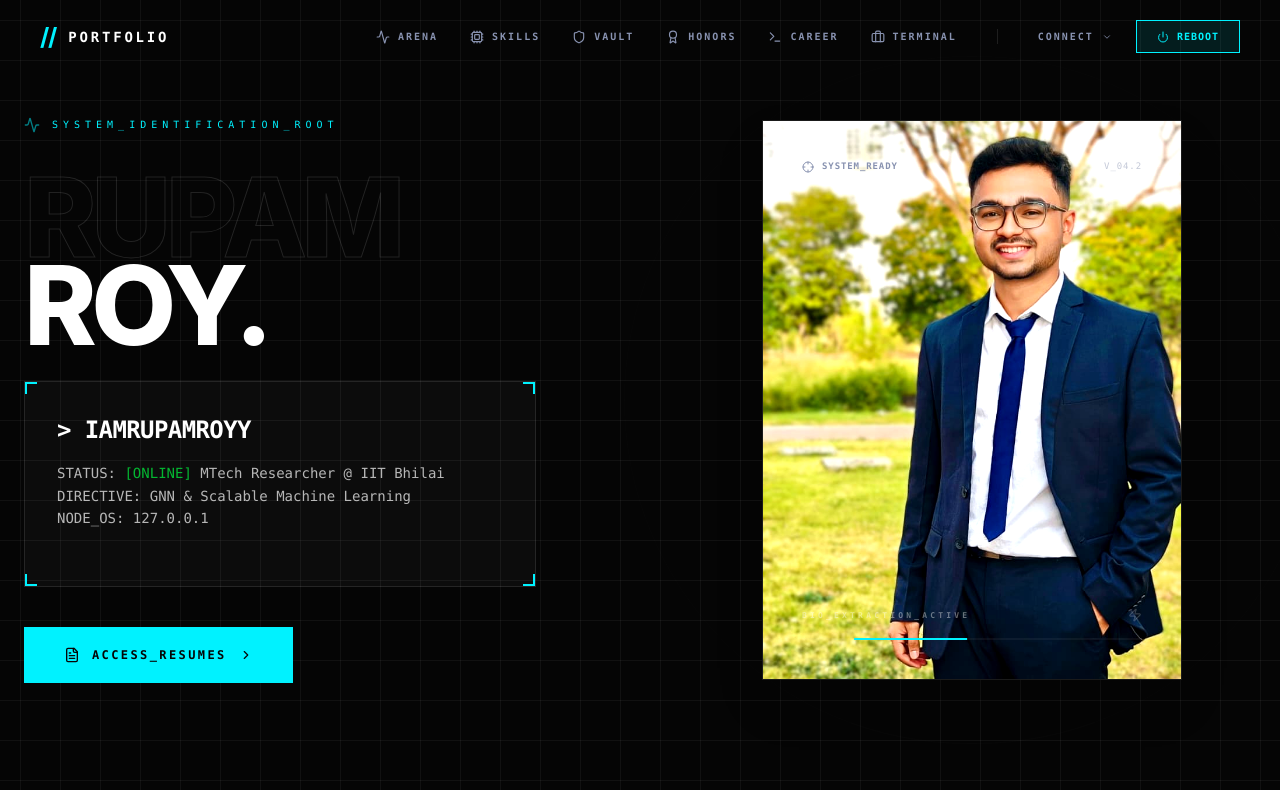
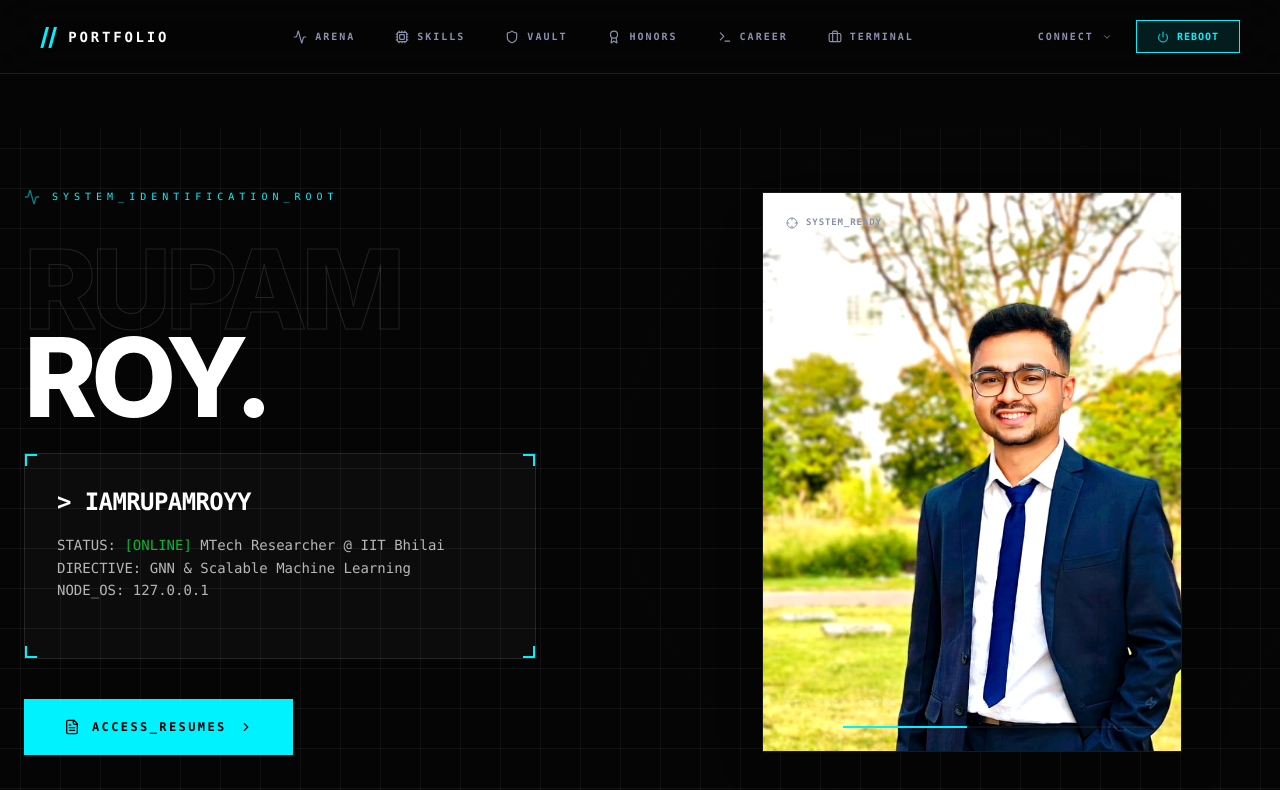
Before and after one commit to iamrupamroyy/iamrupamroyy.github.io, a React (Vite) app: page / in a window 1280 px wide. Shown: the top 790 px of the page. Built offline with nearby package versions, Linux system fonts and the light colour scheme.

Commit message:
Improved responsiveness for smaller screens

```diff
--- a/src/app/AppRoot.tsx
+++ b/src/app/AppRoot.tsx
@@ -41,7 +41,7 @@ export default function AppRoot() {
 
         <Navbar />
 
-        <main className="relative z-10 flex flex-col pb-32">
+        <main className="relative z-10 flex flex-col pb-32 pt-24 md:pt-32">
           <TechNoirHero />
           <ArenaSection />
           <TechStackMatrix />
--- a/src/app/components/Navbar.tsx
+++ b/src/app/components/Navbar.tsx
@@ -1,7 +1,8 @@
 import { useState, useEffect } from 'react';
 import { motion, AnimatePresence } from 'motion/react';
-import { Menu, X, Power, Terminal, Shield, Cpu, Activity, Briefcase, Linkedin, Github, Mail, Award, ChevronDown } from 'lucide-react';
+import { Menu, X, Power, Terminal, Shield, Cpu, Activity, Briefcase, Linkedin, Github, Mail, Award, ChevronDown, Radio } from 'lucide-react';
 import { twMerge } from 'tailwind-merge';
+import { Link, useLocation, useNavigate } from 'react-router';
 import portfolioData from '../../data/config.json';
 
 const iconMap: Record<string, any> = {
@@ -10,16 +11,18 @@ const iconMap: Record<string, any> = {
   Shield: <Shield size={14} />,
   Terminal: <Terminal size={14} />,
   Award: <Award size={14} />,
-  Briefcase: <Briefcase size={14} />
+  Briefcase: <Briefcase size={14} />,
+  Radio: <Radio size={14} />
 };
 
 const mobileIconMap: Record<string, any> = {
-  Activity: <Activity size={20} />,
-  Cpu: <Cpu size={20} />,
-  Shield: <Shield size={20} />,
-  Terminal: <Terminal size={20} />,
-  Award: <Award size={20} />,
-  Briefcase: <Briefcase size={20} />
+  Activity: <Activity size={18} />,
+  Cpu: <Cpu size={18} />,
+  Shield: <Shield size={18} />,
+  Terminal: <Terminal size={18} />,
+  Award: <Award size={18} />,
+  Briefcase: <Briefcase size={18} />,
+  Radio: <Radio size={18} />
 };
 
 const socialIconMap: Record<string, any> = {
@@ -35,10 +38,12 @@ export const Navbar = () => {
   const [themeMode, setThemeMode] = useState<'dark' | 'light'>('dark');
   const navLinks = portfolioData.navigation;
   const socials = portfolioData.socials;
+  const location = useLocation();
+  const navigate = useNavigate();
 
   useEffect(() => {
     const handleScroll = () => {
-      setIsScrolled(window.scrollY > 50);
+      setIsScrolled(window.scrollY > 20);
     };
     window.addEventListener('scroll', handleScroll);
     return () => window.removeEventListener('scroll', handleScroll);
@@ -60,34 +65,75 @@ export const Navbar = () => {
     }, 150);
   };
 
+  const handleNavClick = (e: React.MouseEvent, href: string) => {
+    e.preventDefault();
+    setIsMobileMenuOpen(false);
+
+    if (href.startsWith('#')) {
+      if (location.pathname === '/') {
+        const el = document.querySelector(href);
+        if (el) el.scrollIntoView({ behavior: 'smooth' });
+      } else {
+        navigate('/');
+        setTimeout(() => {
+          const el = document.querySelector(href);
+          if (el) el.scrollIntoView({ behavior: 'smooth' });
+        }, 150);
+      }
+    }
+  };
+
   return (
     <>
       <motion.nav
         initial={{ y: -100 }}
         animate={{ y: 0 }}
         className={twMerge(
-          'fixed top-0 left-0 right-0 z-50 hidden lg:flex items-center justify-between px-10 py-5 transition-all duration-500',
-          isScrolled ? 'backdrop-blur-xl border-b' : 'bg-transparent border-transparent'
+          'fixed top-0 left-0 right-0 z-50 hidden lg:flex transition-all duration-500 border-b',
+          'backdrop-blur-xl bg-black/40 border-white/5',
+          isScrolled ? 'bg-black/80 border-white/10' : ''
         )}
         style={{
-          backgroundColor: isScrolled ? 'var(--bg)' : 'transparent',
-          borderColor: isScrolled ? 'var(--border-color)' : 'transparent',
+          backgroundColor: 'var(--bg-nav)',
+          borderColor: 'var(--border-color)'
         }}
       >
-        <div
+        <div className="w-full max-w-7xl mx-auto px-10 py-5 flex items-center justify-between">
+            <Link
+              to="/"
               onClick={() => window.scrollTo({ top: 0, behavior: 'smooth' })}
-          className="flex items-center gap-3 text-2xl font-bold tracking-tighter group cursor-pointer"
+              className="flex items-center gap-3 text-2xl font-bold tracking-tighter group cursor-pointer mr-8"
             >
               <span style={{ color: 'var(--cyan)' }} className="group-hover:animate-pulse">{'//'}</span>
               <span style={{ color: 'var(--fg)' }} className="font-mono uppercase tracking-[0.2em] text-sm">Portfolio</span>
+            </Link>
+
+            <div className="flex-1 flex items-center justify-center gap-6 xl:gap-10">
+                {navLinks.map((link: any) => (
+                  <div key={link.name}>
+                    {link.href.startsWith('/') ? (
+                        <Link
+                          to={link.href}
+                          className={twMerge(
+                            "relative group flex flex-col items-center px-4 py-2 transition-all",
+                            link.special ? "border border-[var(--cyan)] bg-[var(--cyan-dim)] shadow-[0_0_15px_rgba(0,242,255,0.1)] hover:bg-[var(--cyan)]" : ""
+                          )}
+                        >
+                          <div className="flex items-center gap-2 text-[10px] font-mono font-bold tracking-[0.2em] transition-colors"
+                              style={{ color: link.special ? (location.pathname === link.href ? 'white' : 'var(--cyan)') : 'var(--fg-muted)' }}>
+                            <span className={twMerge("transition-colors", !link.special && "group-hover:text-[var(--cyan)]")}>
+                              {iconMap[link.icon] || <Activity size={14} />}
+                            </span>
+                            <span className={twMerge("transition-colors", !link.special && "group-hover:text-white")}>{link.name.toUpperCase()}</span>
                           </div>
-
-        <div className="flex items-center gap-10">
-          <div className="flex items-center gap-8 border-r pr-10" style={{ borderColor: 'var(--border-color)' }}>
-            {navLinks.map((link) => (
+                          {!link.special && (
+                            <span className={twMerge("absolute -bottom-1 left-0 h-[1px] bg-[var(--cyan)] transition-all duration-300 group-hover:w-full", location.pathname === link.href ? 'w-full' : 'w-0')} />
+                          )}
+                        </Link>
+                    ) : (
                         <a
-                key={link.name}
                           href={link.href}
+                          onClick={(e) => handleNavClick(e, link.href)}
                           className="relative group flex flex-col items-center"
                         >
                           <div className="flex items-center gap-2 text-[10px] font-mono font-bold tracking-[0.2em] transition-colors" style={{ color: 'var(--fg-muted)' }}>
@@ -98,10 +144,12 @@ export const Navbar = () => {
                           </div>
                           <span className="absolute -bottom-1 left-0 w-0 h-[1px] bg-[var(--cyan)] transition-all duration-300 group-hover:w-full" />
                         </a>
+                    )}
+                  </div>
                 ))}
             </div>
 
-          <div className="flex items-center gap-6">
+            <div className="flex items-center gap-6 ml-8">
                 <div className="relative group/social">
                   <button
                     onMouseEnter={() => setIsSocialMenuOpen(true)}
@@ -122,7 +170,7 @@ export const Navbar = () => {
                         className="absolute top-full right-0 mt-4 p-2 border bg-[var(--bg)] min-w-[180px] shadow-2xl backdrop-blur-xl"
                         style={{ borderColor: 'var(--border-color)' }}
                       >
-                     {socials.map((social) => (
+                        {socials.map((social: any) => (
                           <a
                             key={social.platform}
                             href={social.url}
@@ -153,64 +201,84 @@ export const Navbar = () => {
       </motion.nav>
 
       {/* Mobile & Tablet Header */}
-      <div className="lg:hidden fixed top-0 left-0 right-0 z-50 backdrop-blur-md border-b flex justify-between items-center p-5" style={{ backgroundColor: 'var(--bg)', borderColor: 'var(--border-color)' }}>
-        <div
+      <div className="lg:hidden fixed top-0 left-0 right-0 z-50 backdrop-blur-md border-b flex justify-between items-center p-4" style={{ backgroundColor: 'var(--bg)', borderColor: 'var(--border-color)' }}>
+        <Link
+          to="/"
           onClick={() => window.scrollTo({ top: 0, behavior: 'smooth' })}
           className="text-lg font-bold font-mono tracking-widest cursor-pointer"
         >
           <span style={{ color: 'var(--cyan)' }}>{'//'}</span>
           <span style={{ color: 'var(--fg)' }}> Portfolio</span>
-        </div>
+        </Link>
         <button
           onClick={() => setIsMobileMenuOpen(!isMobileMenuOpen)}
-          className="p-2 transition-transform active:scale-90"
+          className="p-1 transition-transform active:scale-90"
           style={{ color: 'var(--cyan)' }}
         >
-          {isMobileMenuOpen ? <X size={28} /> : <Menu size={28} />}
+          {isMobileMenuOpen ? <X size={24} /> : <Menu size={24} />}
         </button>
       </div>
 
       <AnimatePresence>
         {isMobileMenuOpen && (
           <motion.div
-            initial={{ opacity: 0, x: '100%' }}
-            animate={{ opacity: 1, x: 0 }}
-            exit={{ opacity: 0, x: '100%' }}
-            className="lg:hidden fixed inset-0 z-40 flex flex-col p-10 pt-28"
+            initial={{ opacity: 0, y: '100%' }}
+            animate={{ opacity: 1, y: 0 }}
+            exit={{ opacity: 0, y: '100%' }}
+            className="lg:hidden fixed inset-0 z-40 flex flex-col p-8 pt-20"
             style={{ backgroundColor: 'var(--bg)' }}
           >
             <div className="absolute inset-0 opacity-[0.03] bg-blueprint pointer-events-none" />
 
-            <div className="flex flex-col gap-8 relative z-10">
-              {navLinks.map((link) => (
+            <div className="flex-1 overflow-y-auto flex flex-col gap-3 relative z-10 scrollbar-hide">
+              {navLinks.map((link: any) => (
+                <div key={link.name}>
+                   {link.href.startsWith('/') ? (
+                     <Link
+                        to={link.href}
+                        onClick={() => setIsMobileMenuOpen(false)}
+                        className={twMerge(
+                          "group flex flex-col border-b py-3",
+                          link.special ? "border-[var(--cyan)] bg-[var(--cyan-dim)]/20 px-3" : ""
+                        )}
+                        style={{ borderColor: link.special ? 'var(--cyan)' : 'var(--border-color)' }}
+                      >
+                        <div className="flex items-center justify-between">
+                          <div className="flex items-center gap-4">
+                            <span style={{ color: link.special ? 'white' : 'var(--cyan)' }}>{mobileIconMap[link.icon] || <Activity size={18} />}</span>
+                            <span className="text-xl font-heading font-extrabold uppercase tracking-tighter" style={{ color: link.special ? 'var(--cyan)' : 'var(--fg)' }}>{link.name}</span>
+                          </div>
+                          <span className="font-mono text-[9px] opacity-40 uppercase tracking-widest" style={{ color: 'var(--fg-muted)' }}>{link.detail}</span>
+                        </div>
+                      </Link>
+                   ) : (
                      <a
-                  key={link.name}
                         href={link.href}
-                  onClick={() => setIsMobileMenuOpen(false)}
-                  className="group flex flex-col border-b py-5"
+                        onClick={(e) => handleNavClick(e, link.href)}
+                        className="group flex flex-col border-b py-3"
                         style={{ borderColor: 'var(--border-color)' }}
                       >
                         <div className="flex items-center justify-between">
-                    <div className="flex items-center gap-5">
-                       <span style={{ color: 'var(--cyan)' }}>
-                         {mobileIconMap[link.icon] || <Activity size={20} />}
-                       </span>
-                       <span className="text-3xl font-heading font-extrabold uppercase tracking-tighter" style={{ color: 'var(--fg)' }}>{link.name}</span>
+                          <div className="flex items-center gap-4">
+                            <span style={{ color: 'var(--cyan)' }}>{mobileIconMap[link.icon] || <Activity size={18} />}</span>
+                            <span className="text-xl font-heading font-extrabold uppercase tracking-tighter" style={{ color: 'var(--fg)' }}>{link.name}</span>
                           </div>
                           <span className="font-mono text-[10px] opacity-40 uppercase tracking-widest" style={{ color: 'var(--fg-muted)' }}>{link.detail}</span>
                         </div>
                       </a>
+                   )}
+                </div>
               ))}
             </div>
 
-            <div className="mt-auto grid grid-cols-3 gap-4 pb-10">
-              {socials.map((social) => (
+            <div className="grid grid-cols-3 gap-3 py-6">
+              {socials.map((social: any) => (
                 <a
                   key={social.platform}
                   href={social.url}
                   target="_blank"
                   rel="noreferrer"
-                  className="flex items-center justify-center p-4 border rounded-none"
+                  className="flex items-center justify-center p-3 border rounded-none"
                   style={{ borderColor: 'var(--border-color)', color: 'var(--fg)' }}
                 >
                   {socialIconMap[social.platform]}
@@ -220,10 +288,10 @@ export const Navbar = () => {
 
             <button
               onClick={() => { triggerSystemReboot(); setIsMobileMenuOpen(false); }}
-              className="flex items-center justify-center gap-4 py-6 border font-mono text-sm font-bold tracking-[0.4em]"
+              className="flex items-center justify-center gap-3 py-4 border font-mono text-sm font-bold tracking-[0.4em]"
               style={{ borderColor: 'var(--cyan)', color: 'var(--cyan)', backgroundColor: 'var(--cyan-dim)' }}
             >
-              <Power size={24} />
+              <Power size={20} />
               SYSTEM_REBOOT
             </button>
           </motion.div>
--- a/src/app/components/TechNoirHero.tsx
+++ b/src/app/components/TechNoirHero.tsx
@@ -1,5 +1,5 @@
 import { motion, AnimatePresence } from 'motion/react';
-import { useState, useEffect, useContext } from 'react';
+import { useState, useRef, useEffect, useContext } from 'react';
 import { Download, FileText, ChevronRight, Activity, Crosshair, Zap } from 'lucide-react';
 import portfolioData from '../../data/config.json';
 import { AppContext } from '../AppRoot';
@@ -33,12 +33,13 @@ const TypewriterText = ({ text, delay = 0, speed = 30, start = false }: { text:
 export const TechNoirHero = () => {
   const [isFocused, setIsFocused] = useState(false);
   const [showResumeMenu, setShowResumeMenu] = useState(false);
+  const [imageLoaded, setImageLoaded] = useState(false);
   const { profile, resumes } = portfolioData;
   const { isLoaded } = useContext(AppContext);
 
   return (
-    <section className="relative min-h-screen flex items-center justify-center px-6 overflow-hidden bg-blueprint py-24 md:py-0">
-      <div className="relative z-10 w-full max-w-7xl mx-auto flex flex-col md:flex-row items-center justify-between gap-16 lg:gap-24">
+    <section className="relative min-h-[calc(100vh-80px)] flex items-center justify-center px-6 overflow-hidden bg-blueprint pt-12 pb-20">
+      <div className="relative z-10 w-full max-w-7xl mx-auto flex flex-col md:flex-row items-center justify-between gap-12 lg:gap-24">
 
         {/* Left Side: Text Block */}
         <div className="w-full md:w-1/2 flex flex-col justify-center gap-8 order-2 md:order-1">
@@ -58,7 +59,7 @@ export const TechNoirHero = () => {
             initial={{ opacity: 0, y: 30 }}
             animate={{ opacity: 1, y: 0 }}
             transition={{ duration: 0.8, delay: 0.2 }}
-            className="text-7xl md:text-8xl lg:text-[110px] font-heading font-extrabold tracking-tighter uppercase leading-[0.8]"
+            className="text-6xl sm:text-7xl md:text-8xl lg:text-[110px] font-heading font-extrabold tracking-tighter uppercase leading-[0.8]"
             style={{ color: 'var(--fg)' }}
           >
             <span className="text-transparent block" style={{ WebkitTextStroke: '1px var(--stroke-color)', opacity: 0.4 }}>
@@ -134,34 +135,37 @@ export const TechNoirHero = () => {
           </motion.div>
         </div>
 
-        {/* Right Side: High-Impact Pop-Out Portrait */}
+        {/* Right Side: Pop-Out Portrait - Optimized for small screen heights */}
         <div className="w-full md:w-1/2 flex items-center justify-center order-1 md:order-2 px-4 md:px-0">
           <div className="relative w-full flex justify-center">
 
-            {/* Background Static HUD Circle */}
             <div className="absolute -inset-8 md:-inset-16 border border-white/5 rounded-full pointer-events-none opacity-20" />
 
             <div
-              className="relative w-full max-w-[280px] h-[380px] md:max-w-[420px] md:h-[560px] group cursor-none overflow-visible"
+              className="relative w-full max-w-[260px] aspect-[3/4] sm:max-w-[320px] md:max-w-[420px] md:h-[560px] group cursor-none"
               onMouseEnter={() => setIsFocused(true)}
               onMouseLeave={() => setIsFocused(false)}
             >
-              {/* Layer 1: The Original Vivid Background Image */}
+              {/* Main Image Container */}
               <div className="absolute inset-0 z-0 border overflow-hidden transition-all duration-700 shadow-2xl bg-black"
                    style={{ borderColor: isFocused ? 'var(--cyan)' : 'var(--border-color)' }}>
+
+                {!imageLoaded && <div className="absolute inset-0 bg-white/5 animate-pulse" />}
+
                 <img
                   src={profile.heroImage}
                   alt="Background"
-                  className={`w-full h-full object-cover transition-all duration-1000 ${isFocused ? 'grayscale blur-md opacity-30 brightness-50' : 'brightness-110 contrast-110 opacity-100'}`}
+                  onLoad={() => setImageLoaded(true)}
+                  className={`w-full h-full object-cover object-top transition-all duration-1000 ${!imageLoaded ? 'opacity-0' : isFocused ? 'grayscale blur-md opacity-30 brightness-50' : 'brightness-110 contrast-110 opacity-100'}`}
                 />
               </div>
 
-              {/* Layer 2: The Transparent Person (Pop-Out) */}
+              {/* Pop-Out Layer */}
               <motion.div
                 animate={{
                   scale: isFocused ? 1.15 : 1,
                   opacity: isFocused ? 1 : 0,
-                  y: isFocused ? -20 : 0
+                  y: isFocused ? -15 : 0
                 }}
                 transition={{ duration: 0.6, ease: [0.16, 1, 0.3, 1] }}
                 className="absolute inset-0 z-20 pointer-events-none"
@@ -169,26 +173,19 @@ export const TechNoirHero = () => {
                 <img
                   src={profile.heroPopImage}
                   alt="Pop-Out"
-                  className="w-full h-full object-cover drop-shadow-[0_20px_50px_rgba(0,242,255,0.2)] filter brightness-110"
-                  onError={(e) => {
-                    if (isFocused) (e.target as HTMLImageElement).src = profile.heroImage;
-                  }}
+                  className="w-full h-full object-cover object-top drop-shadow-[0_20px_50px_rgba(0,242,255,0.2)] filter brightness-110"
                 />
               </motion.div>
 
-              {/* Layer 3: Interactive HUD Overlays */}
-              <div className="absolute inset-0 z-30 p-6 md:p-10 flex flex-col justify-between pointer-events-none">
+              {/* HUD elements */}
+              <div className="absolute inset-0 z-30 p-6 flex flex-col justify-between pointer-events-none">
                 <div className="flex justify-between font-mono text-[9px] tracking-widest transition-colors duration-500" style={{ color: isFocused ? 'var(--cyan)' : 'var(--fg-muted)' }}>
-                  <span className="flex items-center gap-2 font-bold">
-                    <Crosshair size={12} className={isFocused ? 'animate-spin' : ''} />
-                    {isFocused ? 'IDENTITY_LOCKED' : 'SYSTEM_READY'}
-                  </span>
-                  <span className="opacity-50">V_04.2</span>
+                  <span className="flex items-center gap-2 font-bold"><Crosshair size={12} className={isFocused ? 'animate-spin' : ''} /> {isFocused ? 'IDENTITY_LOCKED' : 'SYSTEM_READY'}</span>
                 </div>
 
                 <div className="space-y-4">
                   <div className="flex items-end justify-between transition-colors duration-500" style={{ color: isFocused ? 'var(--cyan)' : 'white' }}>
-                     <div className="font-mono text-[8px] tracking-[0.4em] uppercase font-bold opacity-40">Bio_Extraction_Active</div>
+                     <div className="font-mono text-[8px] tracking-[0.4em] uppercase font-bold opacity-40">Bio_Extraction</div>
                      <Zap size={14} className={isFocused ? 'animate-pulse' : 'opacity-20'} />
                   </div>
                   <div className="h-0.5 w-full bg-white/5 relative overflow-hidden">
@@ -202,9 +199,8 @@ export const TechNoirHero = () => {
                 </div>
               </div>
 
-              {/* Floating Meta Data */}
-              <div className={`absolute -right-4 md:-right-8 top-1/4 z-40 transition-all duration-700 ${isFocused ? 'opacity-100 translate-x-0' : 'opacity-0 translate-x-4'}`}>
-                 <div className="p-3 border backdrop-blur-md font-mono text-[8px] tracking-widest text-white/60 bg-black/40" style={{ borderColor: 'var(--cyan)' }}>
+              <div className={`absolute -right-4 md:-right-8 top-1/4 z-40 transition-all duration-700 hidden sm:block ${isFocused ? 'opacity-100 translate-x-0' : 'opacity-0 translate-x-4'}`}>
+                 <div className="p-3 border backdrop-blur-md font-mono text-[8px] tracking-widest text-white/60 bg-black/40" style={{ borderColor: 'var(--border-color)' }}>
                     COORD_X: {profile.coordinates.x}<br />
                     COORD_Y: {profile.coordinates.y}
                  </div>
```
Lines whose indentation alone changed are shown as unchanged.
